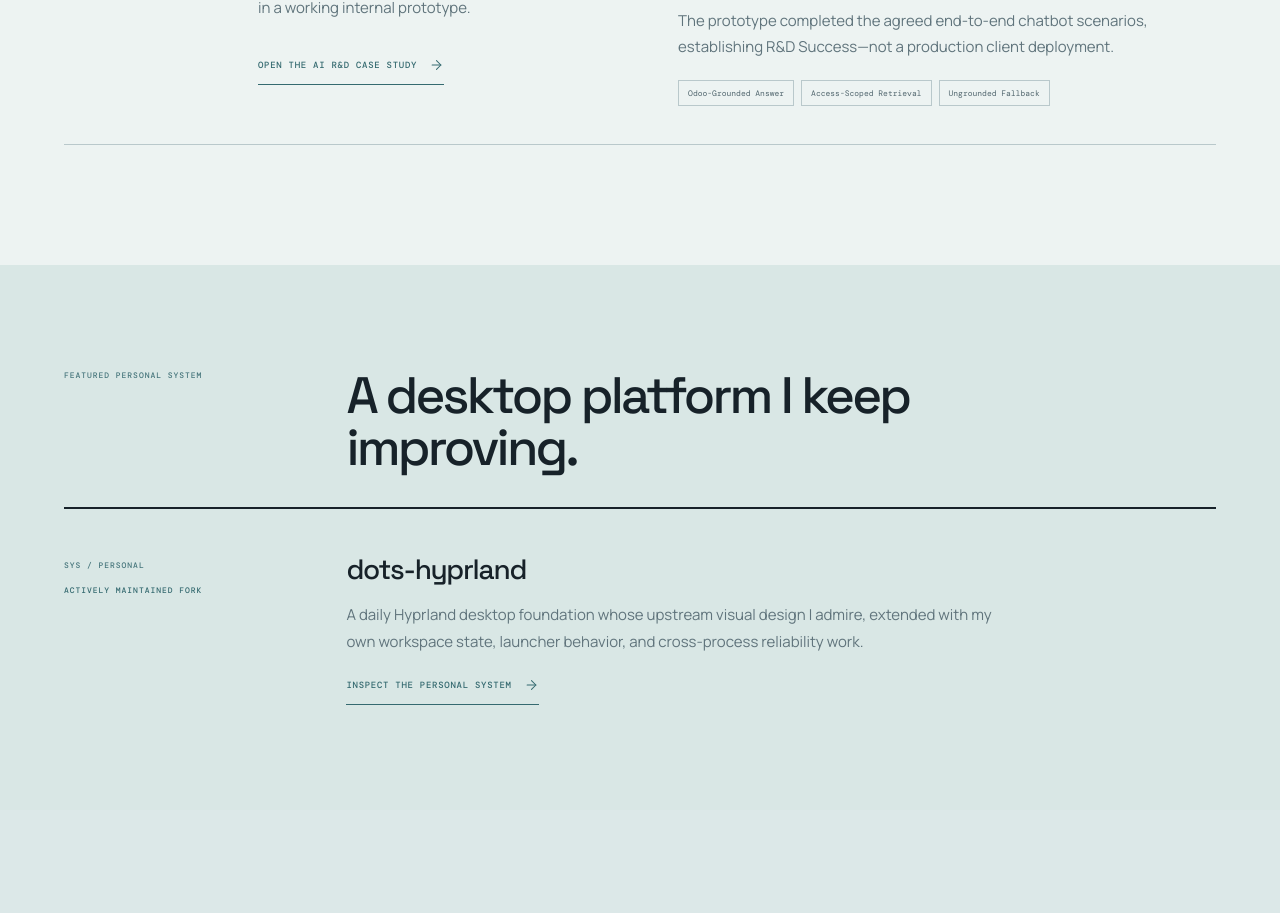
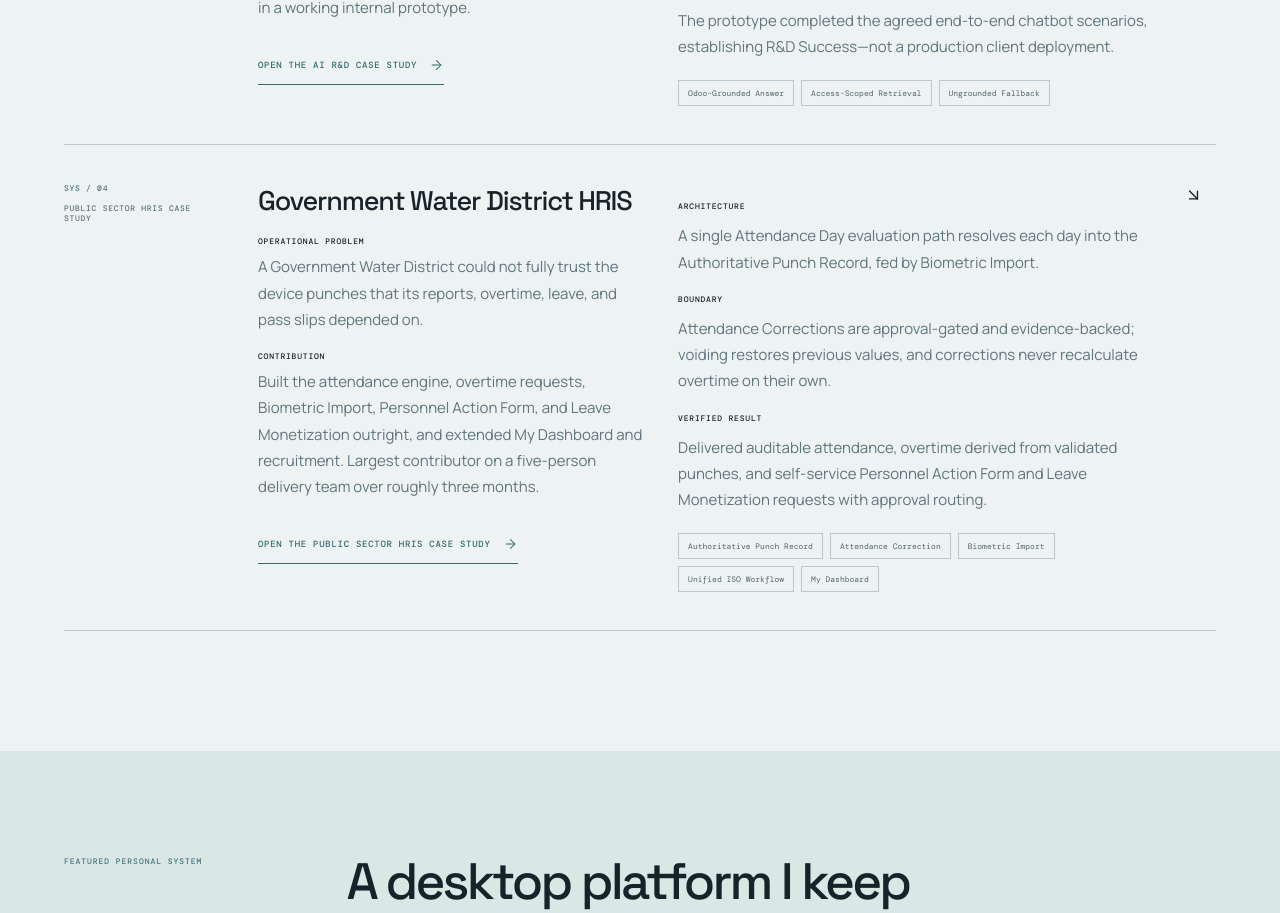
Before and after one commit to systemeror12/Portfolio, a React (Vite) app: page / in a window 1280 px wide. Shown: the part 2245-3158 px from the top of the page. Built offline with nearby package versions, Linux system fonts and the light colour scheme; a web font is replaced by a local one.

Commit message:
feat: add Public Sector HRIS card to homepage Evidence section (refs #19)

```diff
--- a/src/content.ts
+++ b/src/content.ts
@@ -71,6 +71,28 @@
       "Ungrounded Fallback",
     ],
   },
+  {
+    key: "public-sector",
+    type: "Public Sector HRIS Case Study",
+    title: "Government Water District HRIS",
+    problem:
+      "A Government Water District could not fully trust the device punches that its reports, overtime, leave, and pass slips depended on.",
+    contribution:
+      "Built the attendance engine, overtime requests, Biometric Import, Personnel Action Form, and Leave Monetization outright, and extended My Dashboard and recruitment. Largest contributor on a five-person delivery team over roughly three months.",
+    architecture:
+      "A single Attendance Day evaluation path resolves each day into the Authoritative Punch Record, fed by Biometric Import.",
+    boundary:
+      "Attendance Corrections are approval-gated and evidence-backed; voiding restores previous values, and corrections never recalculate overtime on their own.",
+    result:
+      "Delivered auditable attendance, overtime derived from validated punches, and self-service Personnel Action Form and Leave Monetization requests with approval routing.",
+    signals: [
+      "Authoritative Punch Record",
+      "Attendance Correction",
+      "Biometric Import",
+      "Unified ISO Workflow",
+      "My Dashboard",
+    ],
+  },
 ];
 
 export const workingMethod = [
--- a/src/main.tsx
+++ b/src/main.tsx
@@ -249,6 +249,14 @@
                   to={paymentProviderCaseStudyPath}
                 >
                   Open the Integration Case Study <ArrowRight />
+                </InternalLink>
+              )}
+              {item.key === "public-sector" && (
+                <InternalLink
+                  className="case-link"
+                  to={publicSectorCaseStudyPath}
+                >
+                  Open the Public Sector HRIS Case Study <ArrowRight />
                 </InternalLink>
               )}
             </div>
```
Also changed, not shown: 1 other file (tests, documents, lock files or other folders).
